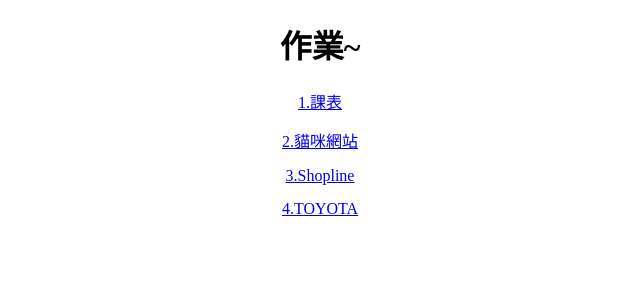
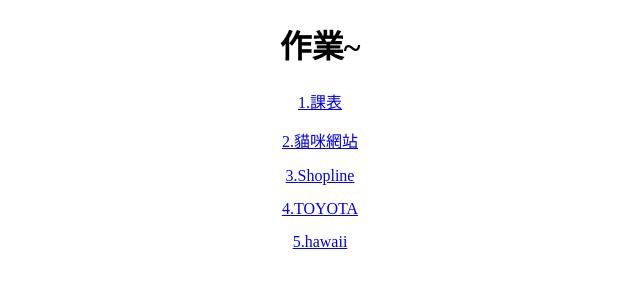
Before and after one commit to wawocookie/wawocookie.github.io, a plain HTML site: page index.html in a window 1280 px wide. Shown: the full height of the page, 320-960 px from the left. Drawn offline with Linux system fonts and the light colour scheme.

Commit message:
修正第一個藍色

```diff
--- a/hawaii/hawaii.css
+++ b/hawaii/hawaii.css
@@ -1,5 +1,6 @@
 * {
     /* outline: 2px solid red; */
+    color: #000000;
 }
 h3{
     font-size: 18px;
@@ -12,8 +13,9 @@ a:hover{
     filter:opacity(0.7) ;
 }
 a:visited{
-    color: #000000;
+
 }
+
 
 .more span::after{
     width: 20px;
--- a/index.html
+++ b/index.html
@@ -21,5 +21,6 @@
     <a href="catwebsite\website.html">2.貓咪網站</a>
     <a href="shopline\shopline.html">3.Shopline</a>
     <a href="toyota/toyota.html">4.TOYOTA</a>
+    <a href="hawaii/hawaii.html">5.hawaii</a>
 </body>
 </html>
```
